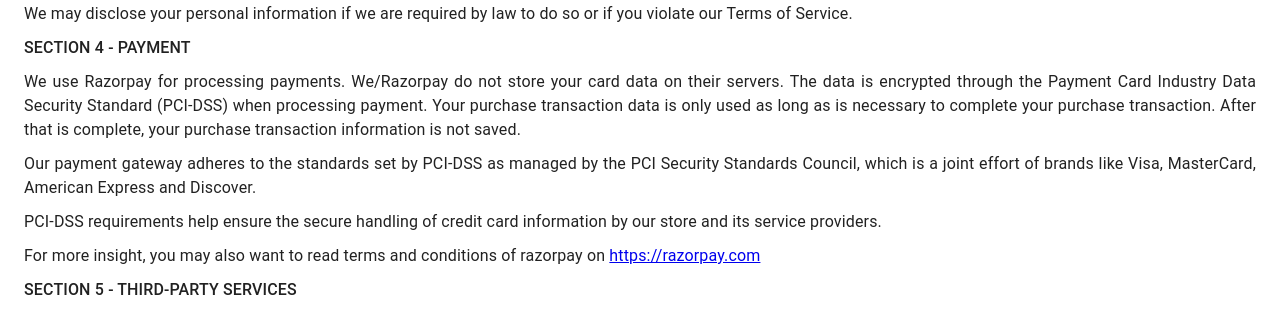
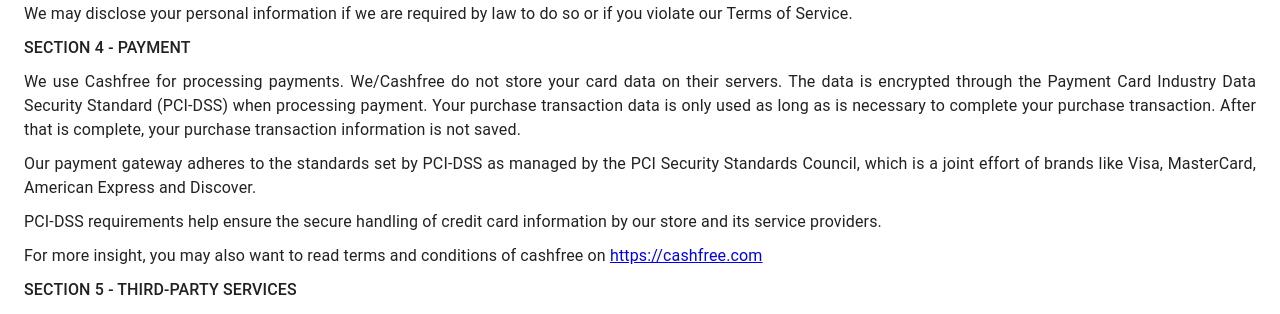
Before and after one commit to hereusmizo/colles, a React (Create React App) app: page /privacy in a window 1280 px wide. Shown: the part 580-894 px from the top of the page. Built offline with nearby package versions, Linux system fonts and the light colour scheme.

Commit message:
Cashfree

```diff
--- a/src/pages/Privacy.js
+++ b/src/pages/Privacy.js
@@ -97,7 +97,7 @@ const Privacy = () => {
         SECTION 4 - PAYMENT
       </Typography>
       <Typography style={{ textAlign: "justify", fontSize: 16, marginTop: 10 }}>
-        We use Razorpay for processing payments. We/Razorpay do not store your
+        We use Cashfree for processing payments. We/Cashfree do not store your
         card data on their servers. The data is encrypted through the Payment
         Card Industry Data Security Standard (PCI-DSS) when processing payment.
         Your purchase transaction data is only used as long as is necessary to
@@ -115,13 +115,13 @@ const Privacy = () => {
       </Typography>
       <Typography style={{ textAlign: "justify", fontSize: 16, marginTop: 10 }}>
         For more insight, you may also want to read terms and conditions of
-        razorpay on{" "}
+        cashfree on{" "}
         <a
-          href="https://razorpay.com"
+          href="https://cashfree.com"
           target="_blank"
           rel="noopener noreferrer"
         >
-          https://razorpay.com
+          https://cashfree.com
         </a>
       </Typography>
       <Typography
```
